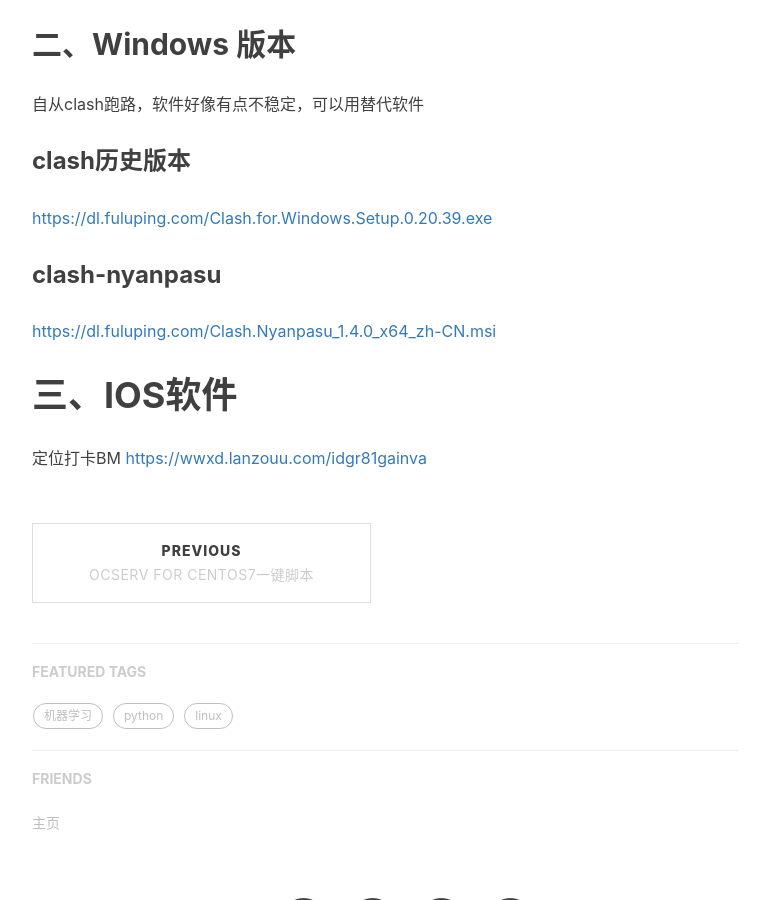
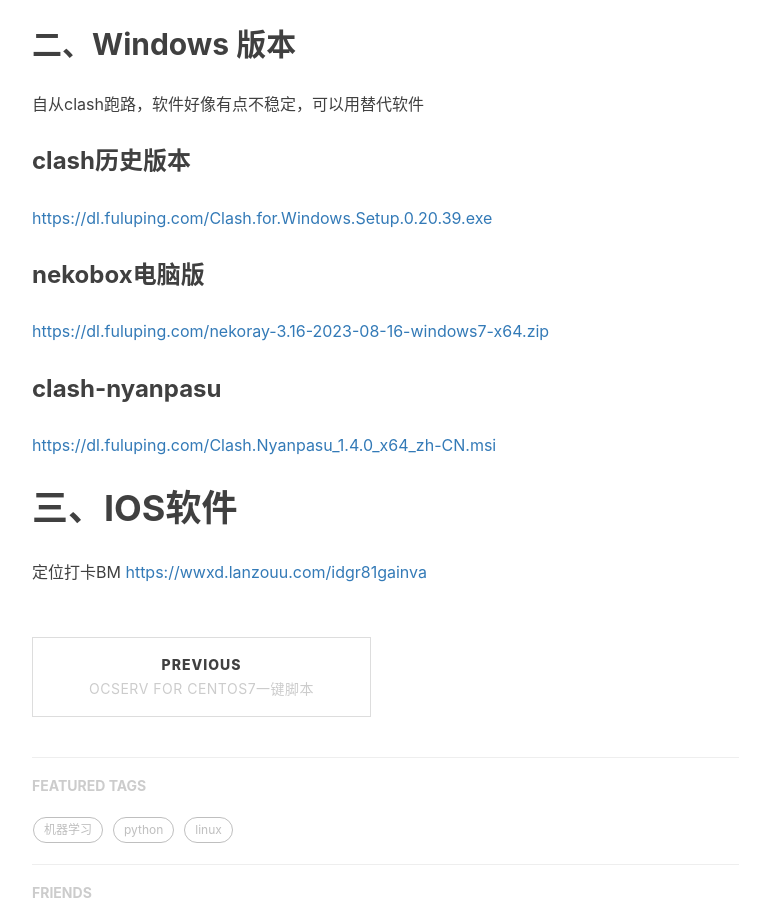
Before and after one commit to kingask/kingask.github.io, a Jekyll site: the page built from _posts/2023-11-25-soft.markdown, in a window 1280 px wide and 900 px high, scrolled down 932 px. Shown: the whole window, without its empty margins (233-1003 px from the left). Built offline with Jekyll 4.4.1, drawn with Linux system fonts in a browser that asks for light colours; nearby versions of some CDN libraries; comment, search, counter and statistics services are not loaded.

Commit message:
modified:   _posts/2023-11-25-soft.markdown

```diff
--- a/_posts/2023-11-25-soft.markdown
+++ b/_posts/2023-11-25-soft.markdown
@@ -32,6 +32,10 @@
 
 [https://dl.fuluping.com/Clash.for.Windows.Setup.0.20.39.exe](https://dl.fuluping.com/Clash.for.Windows.Setup.0.20.39.exe)
 
+### nekobox电脑版
+
+[https://dl.fuluping.com/nekoray-3.16-2023-08-16-windows7-x64.zip](https://dl.fuluping.com/nekoray-3.16-2023-08-16-windows7-x64.zip)
+
 ### clash-nyanpasu
 
 [https://dl.fuluping.com/Clash.Nyanpasu_1.4.0_x64_zh-CN.msi](https://dl.fuluping.com/Clash.Nyanpasu_1.4.0_x64_zh-CN.msi)
```
